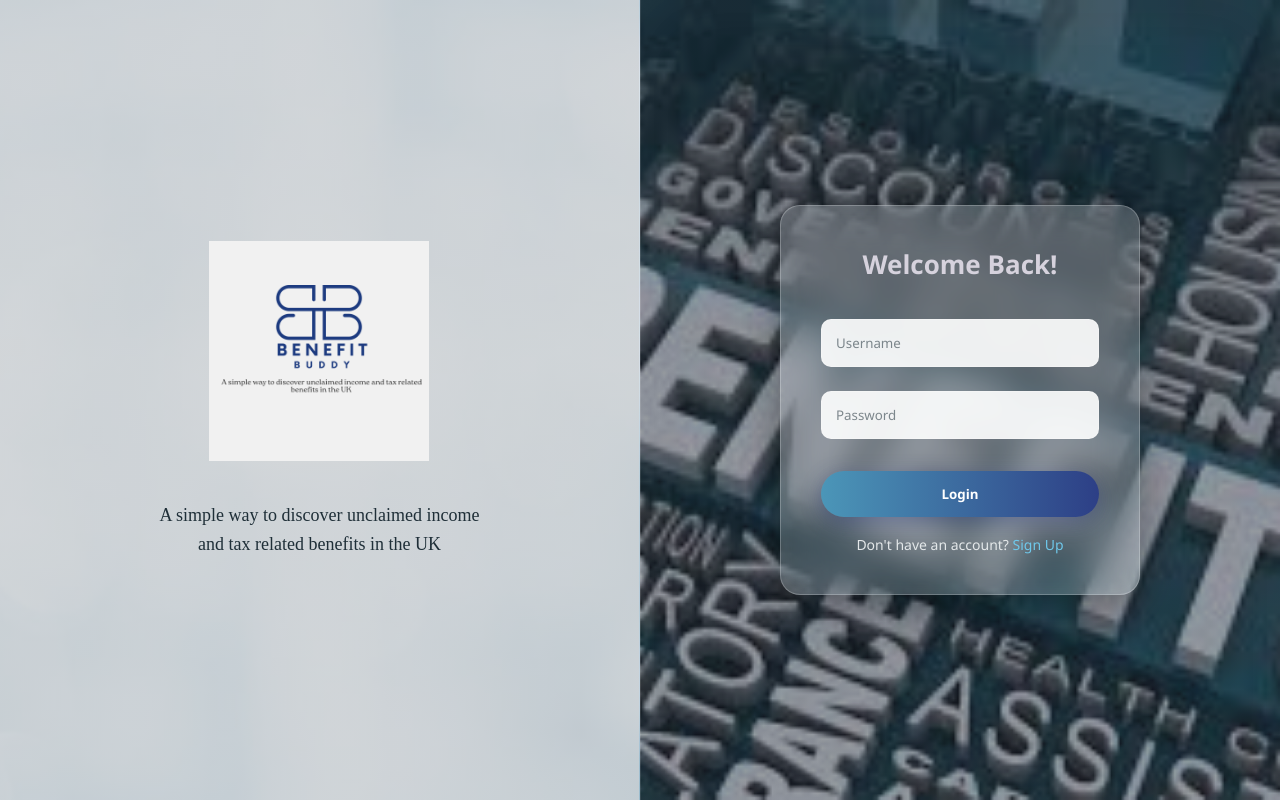
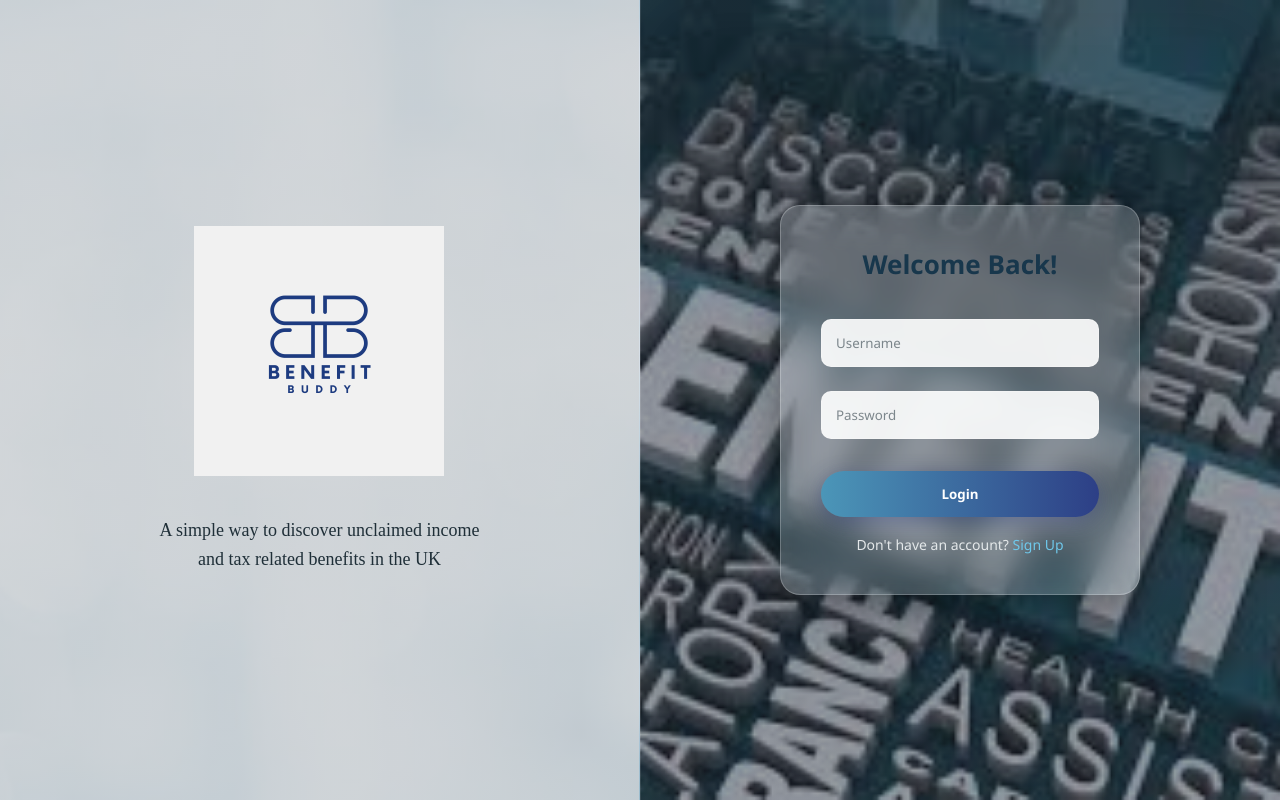
Before and after one commit to Obiuno/benefits-buddy, a website: page Frontend/login.html in a window 1280 px wide. Drawn offline with Linux system fonts and the light colour scheme.

Commit message:
changes in login page

```diff
--- a/Frontend/login.html
+++ b/Frontend/login.html
@@ -14,7 +14,7 @@
     <!-- LEFT -->
     <div class="left">
       <div class="logo-box">
-        <img src="../Frontend/Images/BENEFIT BUDDY (2).png" alt="Benefit Buddy Logo" class="logo" />
+        <img src="../Frontend/Images/BENEFIT BUDDY.png" alt="Benefit Buddy Logo" class="logo" />
 
         <p class="tagline">
           A simple way to discover unclaimed income<br>
--- a/Frontend/styles/loginsignup.css
+++ b/Frontend/styles/loginsignup.css
@@ -37,7 +37,7 @@ body {
   border-right: 1px solid rgba(0,0,0,0.05);
 }
 .logo {
-  width: 220px;
+  width: 250px;
   margin-bottom: 20px;
 }
 
@@ -104,7 +104,7 @@ body {
 .form-box h1 {
   margin-bottom: 25px;
   font-size: 26px;
-  color: #d6d2dd;
+  color: #18374c;
 }
 
 /* INPUTS */
```
